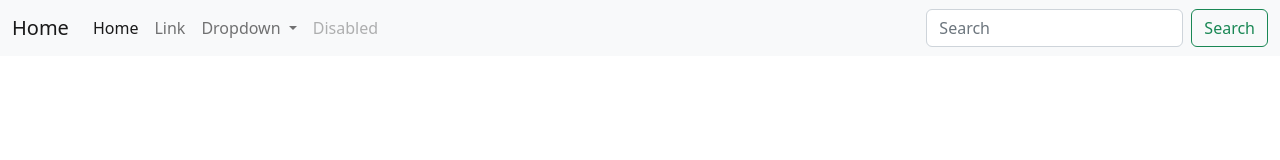
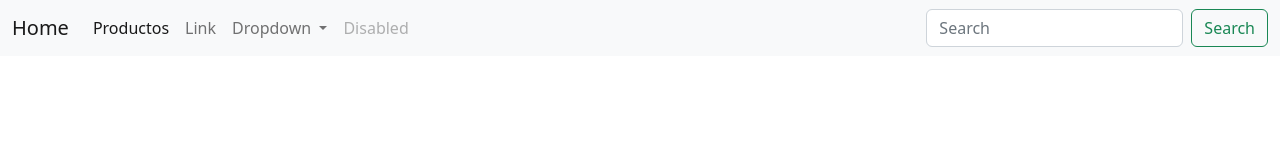
Before and after one commit to KeniaMontalvo/ejemplo-bootstrap, a plain HTML site: page index.html in a window 1280 px wide. Drawn offline with nearby package versions, Linux system fonts and the light colour scheme.

Commit message:
cambios pequeños

```diff
--- a/index.html
+++ b/index.html
@@ -21,7 +21,8 @@
           <div class="collapse navbar-collapse" id="navbarSupportedContent">
             <ul class="navbar-nav me-auto mb-2 mb-lg-0">
               <li class="nav-item">
-                <a class="nav-link active" aria-current="page" href="#">Home</a>
+                <a class="nav-link active" aria-current="page" href="#">Productos
+                </a>
               </li>
               <li class="nav-item">
                 <a class="nav-link" href="#">Link</a>
```
